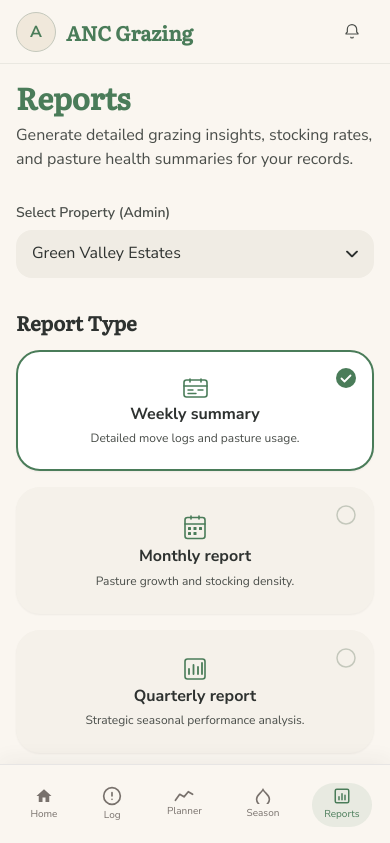
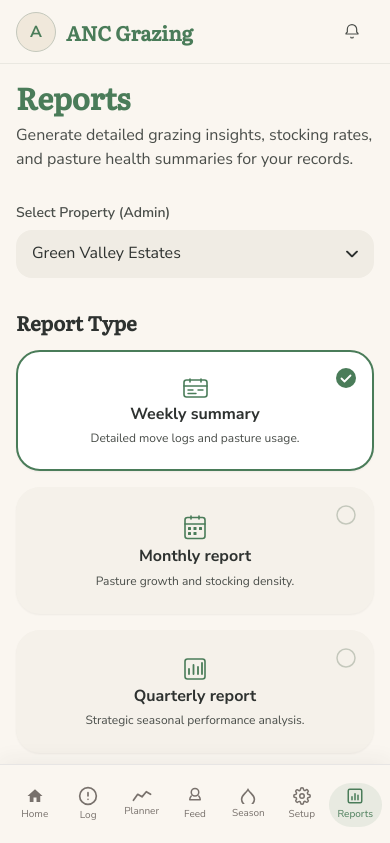
Before and after one commit to Muqtadir-0987/anc-grazing-management-app, a React (Vite) app in the folder client/: page /reports in a window 390 px wide. Shown: the top 843 px of the page. Built offline with nearby package versions, Linux system fonts and the light colour scheme.

Commit message:
feat: add Feed Demand and Setup to bottom navigation bar
Added /feed-demand (Feed) and /setup (Setup) as nav items alongside
the existing 5. Reduced item padding from 12px to 6px horizontal and
added flex:1 so all 7 items share space evenly on mobile without overflow.

```diff
--- a/client/src/components/BottomNav.jsx
+++ b/client/src/components/BottomNav.jsx
@@ -2,11 +2,13 @@ import { NavLink } from 'react-router-dom'
 import styles from './BottomNav.module.css'
 
 const NAV_ITEMS = [
-  { to: '/dashboard', label: 'Home', icon: <HomeIcon /> },
-  { to: '/log-event', label: 'Log', icon: <LogIcon /> },
-  { to: '/stock-flow', label: 'Planner', icon: <PlannerIcon /> },
-  { to: '/closed-plan', label: 'Season', icon: <SeasonIcon /> },
-  { to: '/reports', label: 'Reports', icon: <ReportsIcon /> },
+  { to: '/dashboard',   label: 'Home',    icon: <HomeIcon /> },
+  { to: '/log-event',   label: 'Log',     icon: <LogIcon /> },
+  { to: '/stock-flow',  label: 'Planner', icon: <PlannerIcon /> },
+  { to: '/feed-demand', label: 'Feed',    icon: <FeedIcon /> },
+  { to: '/closed-plan', label: 'Season',  icon: <SeasonIcon /> },
+  { to: '/setup',       label: 'Setup',   icon: <SetupIcon /> },
+  { to: '/reports',     label: 'Reports', icon: <ReportsIcon /> },
 ]
 
 export default function BottomNav() {
@@ -61,6 +63,24 @@ function SeasonIcon() {
   )
 }
 
+function FeedIcon() {
+  return (
+    <svg width="18" height="18" viewBox="0 0 24 24" fill="none" aria-hidden="true">
+      <ellipse cx="12" cy="7" rx="5" ry="5" stroke="currentColor" strokeWidth="2" />
+      <path d="M7 12c0 0-2 2-2 5h14c0-3-2-5-2-5" stroke="currentColor" strokeWidth="2" strokeLinecap="round" strokeLinejoin="round" />
+    </svg>
+  )
+}
+
+function SetupIcon() {
+  return (
+    <svg width="18" height="18" viewBox="0 0 24 24" fill="none" aria-hidden="true">
+      <path d="M12 15a3 3 0 1 0 0-6 3 3 0 0 0 0 6z" stroke="currentColor" strokeWidth="2" />
+      <path d="M19.4 15a1.65 1.65 0 0 0 .33 1.82l.06.06a2 2 0 0 1-2.83 2.83l-.06-.06a1.65 1.65 0 0 0-1.82-.33 1.65 1.65 0 0 0-1 1.51V21a2 2 0 0 1-4 0v-.09A1.65 1.65 0 0 0 9 19.4a1.65 1.65 0 0 0-1.82.33l-.06.06a2 2 0 0 1-2.83-2.83l.06-.06A1.65 1.65 0 0 0 4.68 15a1.65 1.65 0 0 0-1.51-1H3a2 2 0 0 1 0-4h.09A1.65 1.65 0 0 0 4.6 9a1.65 1.65 0 0 0-.33-1.82l-.06-.06a2 2 0 0 1 2.83-2.83l.06.06A1.65 1.65 0 0 0 9 4.68a1.65 1.65 0 0 0 1-1.51V3a2 2 0 0 1 4 0v.09a1.65 1.65 0 0 0 1 1.51 1.65 1.65 0 0 0 1.82-.33l.06-.06a2 2 0 0 1 2.83 2.83l-.06.06A1.65 1.65 0 0 0 19.4 9a1.65 1.65 0 0 0 1.51 1H21a2 2 0 0 1 0 4h-.09a1.65 1.65 0 0 0-1.51 1z" stroke="currentColor" strokeWidth="2" />
+    </svg>
+  )
+}
+
 function ReportsIcon() {
   return (
     <svg width="18" height="18" viewBox="0 0 24 24" fill="none" aria-hidden="true">
--- a/client/src/components/BottomNav.module.css
+++ b/client/src/components/BottomNav.module.css
@@ -20,13 +20,14 @@
   align-items: center;
   justify-content: center;
   gap: 2px;
-  padding: 4px 12px;
+  padding: 4px 6px;
   border-radius: 24px;
   color: #78716c;
   text-decoration: none;
-  min-width: var(--touch-target);
+  min-width: 44px;
   min-height: var(--touch-target);
   transition: color 0.15s, background-color 0.15s;
+  flex: 1;
 }
 
 .item.active {
```
